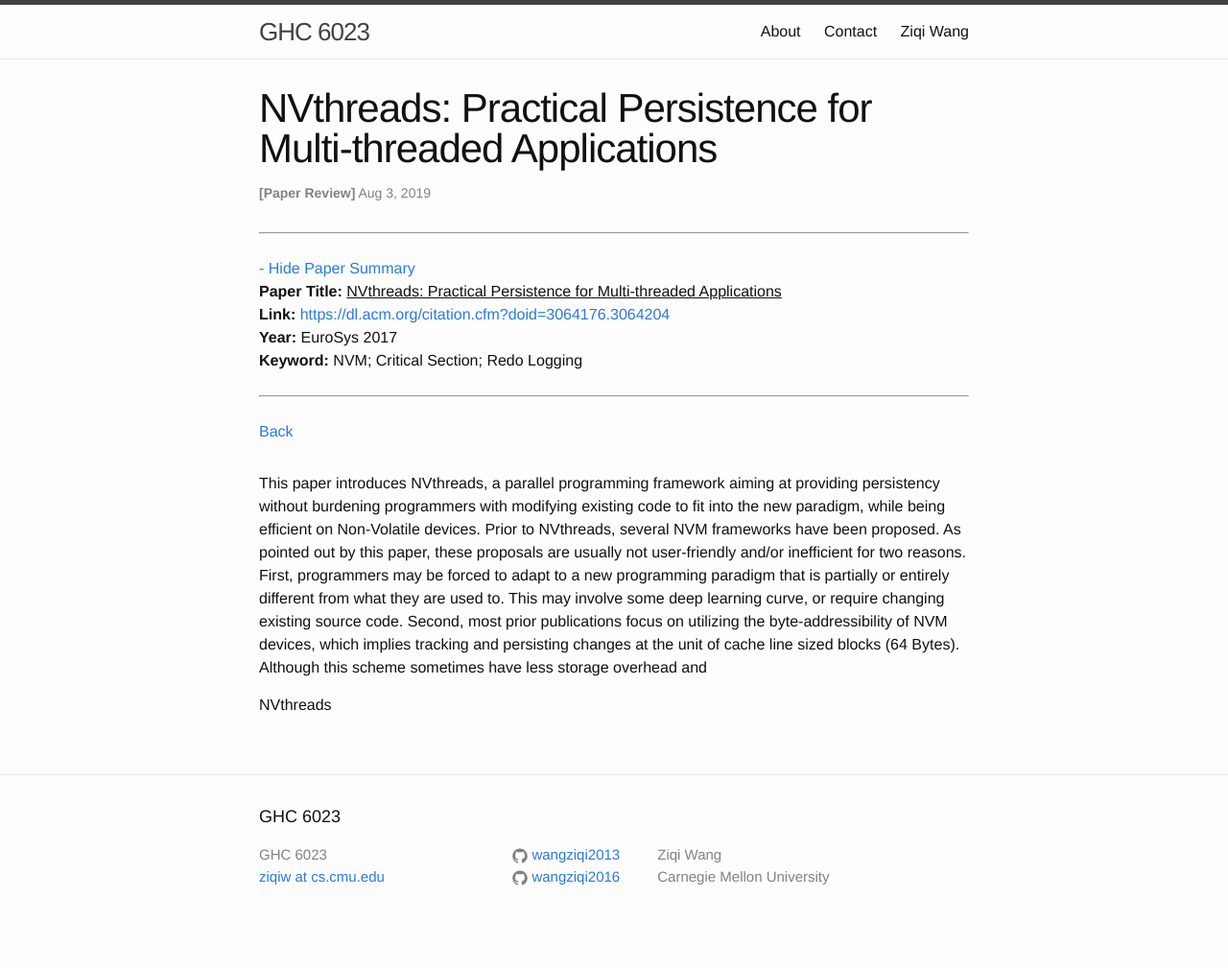
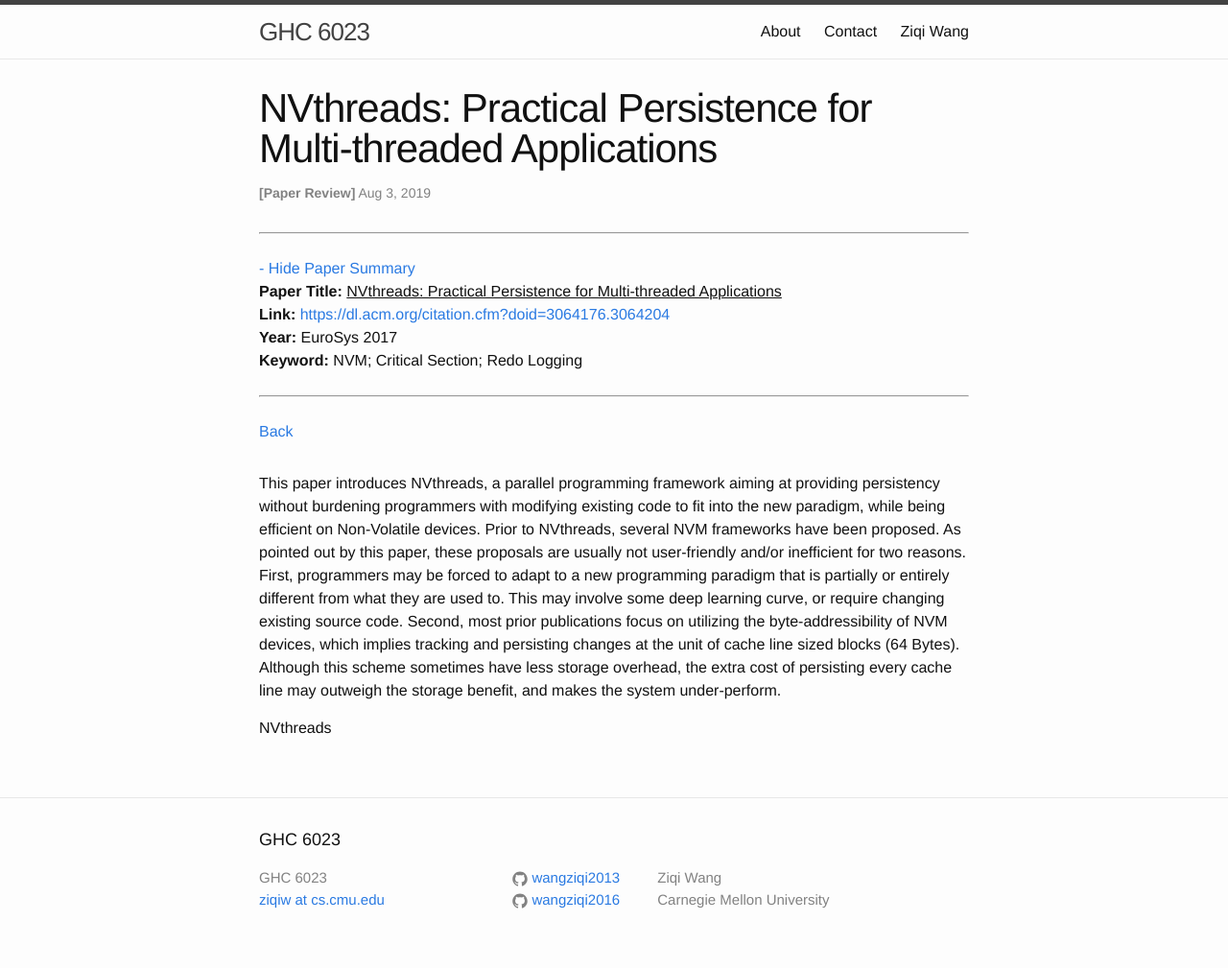
Before and after one commit to wangziqi2013/wangziqi2013.github.io, a Jekyll site: the page built from _posts/2019-08-03-nvthreads.markdown, in a window 1280 px wide. Shown: the whole page at 96% size. Built offline with Jekyll 4.4.1, drawn with Linux system fonts in a browser that asks for light colours; before the commit the page ends 985 px from its top, so only the background shows below that.

Commit message:
Finish first paragraph

```diff
--- a/_posts/2019-08-03-nvthreads.markdown
+++ b/_posts/2019-08-03-nvthreads.markdown
@@ -20,6 +20,7 @@ not user-friendly and/or inefficient for two reasons. First, programmers may be
 paradigm that is partially or entirely different from what they are used to. This may involve some deep learning curve,
 or require changing existing source code. Second, most prior publications focus on utilizing the byte-addressibility
 of NVM devices, which implies tracking and persisting changes at the unit of cache line sized blocks (64 Bytes). Although
-this scheme sometimes have less storage overhead and
+this scheme sometimes have less storage overhead, the extra cost of persisting every cache line may outweigh the
+storage benefit, and makes the system under-perform.
 
 NVthreads
```
